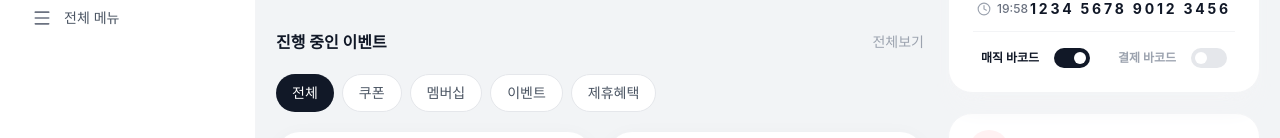
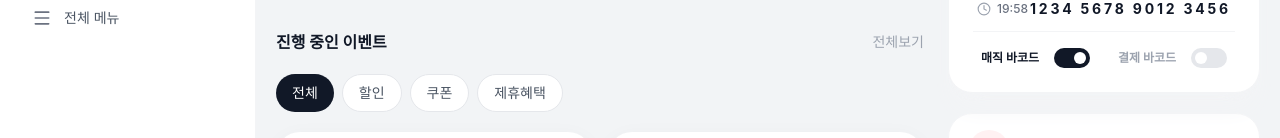
Before and after one commit to kiwookimu/super-t, a React (Vite) app: page /payment/auto in a window 1280 px wide. Both pictures are taken after a click on the button "혜택". Shown: the part 300-438 px from the top of the page. Built offline with nearby package versions, Linux system fonts and the light colour scheme; a web font is replaced by a local one.

Commit message:
style: update category tab options to 전체, 할인, 쿠폰, 제휴혜택

```diff
--- a/src/pages/Benefits.tsx
+++ b/src/pages/Benefits.tsx
@@ -12,7 +12,7 @@ interface BenefitsProps {
     onNavigate?: (page: string) => void;
 }
 
-type BenefitCategory = 'all' | 'coupon' | 'membership' | 'event' | 'partner';
+type BenefitCategory = 'all' | 'discount' | 'coupon' | 'partner';
 
 interface Coupon {
     id: string;
@@ -46,9 +46,8 @@ const Benefits: React.FC<BenefitsProps> = () => {
 
     const categories: { id: BenefitCategory; label: string }[] = [
         { id: 'all', label: '전체' },
+        { id: 'discount', label: '할인' },
         { id: 'coupon', label: '쿠폰' },
-        { id: 'membership', label: '멤버십' },
-        { id: 'event', label: '이벤트' },
         { id: 'partner', label: '제휴혜택' },
     ];
 
@@ -381,7 +380,7 @@ const Benefits: React.FC<BenefitsProps> = () => {
 
                     {/* Coupons Section */}
                     {
-                        (activeCategory === 'all' || activeCategory === 'coupon') && (
+                        (activeCategory === 'all' || activeCategory === 'coupon' || activeCategory === 'discount') && (
                             <section className="space-y-3">
                                 <div className="space-y-2 md:space-y-0 md:grid md:grid-cols-2 md:gap-4">
                                     {coupons.map((coupon) => (
```
